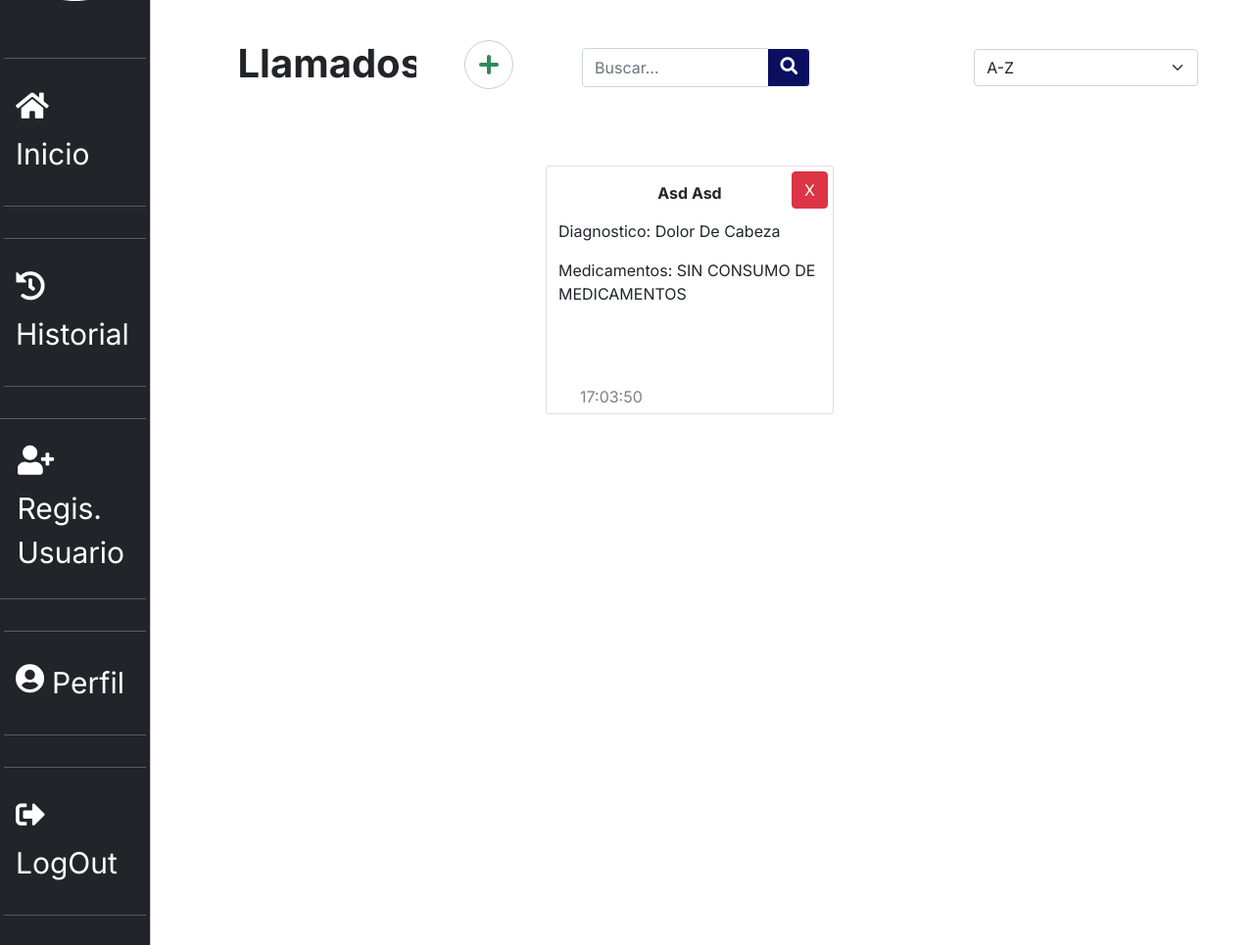
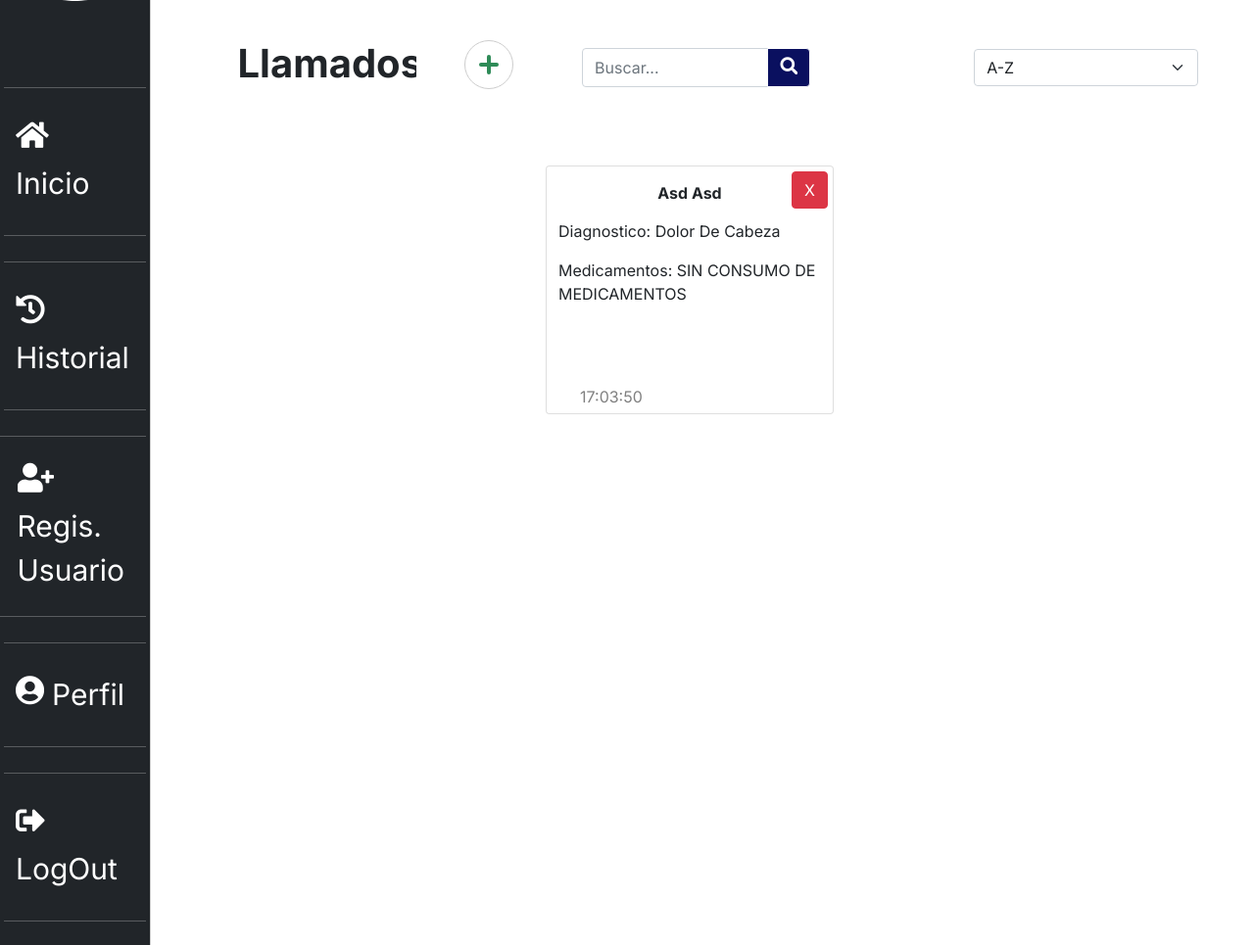
Before and after one commit to GinOnline/Hospital, a PHP site: page / in a window 1280 px wide. Shown: the part 174-1139 px from the top of the page at 98% size. Run offline with PHP 8.4, Linux system fonts and the light colour scheme; the visitor is signed in with stand-in values (Sample User, id 1); data comes from the database, SQL or seed files in the repository; data that the repository does not hold is empty; some libraries are stand-ins or nearby versions; some web fonts are replaced.

Commit message:
Cambios Gaby

```diff
--- a/Main/carga_form_turno.php
+++ b/Main/carga_form_turno.php
@@ -7,7 +7,7 @@ error_reporting(-1);
 
 if (!empty($_POST['uploadBtn'])) {
 
-    echo "Nice";
+    echo "Nice ";
     $dni = $_POST['dni'];
 
     $diag = $_POST['diag'];
--- a/Main/conection.php
+++ b/Main/conection.php
@@ -3,7 +3,7 @@
      //conectamos Con el servidor
     $host ="localhost";
     $user ="root";
-    $pass ="";
+    $pass ="Goldman-2019";
     $db="hospital_blue";
 
 
--- a/Main/css/card.css
+++ b/Main/css/card.css
@@ -117,20 +117,28 @@ a {
  }
 
  .card-add {
-  display: flex;
-  align-items: center;
-  justify-content: center;
-
   font-weight: bold;
   font-size: 60px;
   color: snow;
   border-radius: 15%;
-
+  border-color:#212529 ;
+  border-style: solid;
+  border-width: 6px;
   width: 190px;
   height: 254px;
-  background: rgb(72, 98, 73);
+  background: rgb(255, 255, 255);
+  transition: .5s;
  }
-
+ .card-add:hover {
+  font-weight: bold;
+  font-size: 60px;
+  color: #cdcdcd;
+  border-radius: 15%;
+  border-color:#212529 ;
+  border-style: solid;
+  border-width: 6px;
+  background-color: #212529;
+ }
  .card_title{
   text-align: center;
   margin: 15px;
--- a/Main/css/index.css
+++ b/Main/css/index.css
@@ -318,3 +318,11 @@ footer{
   padding-top: 2px;
 
 }
+hr{
+  margin: 0;
+}
+.fa-plus{
+  color:#292e2f;
+  margin-left: 44%;
+  margin-bottom: 5%;
+}
--- a/Main/index.php
+++ b/Main/index.php
@@ -93,44 +93,44 @@ else{
             </li>
             <!-- Inicio -->
 
-            <hr color="gray" style="margin-top: 50px" width="95%" >
+            <hr color="gray" width="95%" style="margin-top: 80px;">
             <a class="side-links nav-link active px-3"href="index.php">
-              <span class="me-2 side-links-text"><i class="fas fa-home"></i>Inicio</span>
+              <span style="text-align:center" class="me-2 side-links-text"><i style="text-align:center" class="fas fa-home"></i>Inicio</span>
             </a>
             <hr color="gray" width="95%" >
 
 
             <!-- Historial -->
 
-            <hr color="gray" width="95%" >
+            <hr color="gray" width="95%" style="margin-top: 10px;">
             <a class="side-links nav-link px-3" href="historial.php">
-                <span class="me-2 side-links-text"><i class="fas fa-history"></i>Historial</span>
+                <span style="text-align:center" class="me-2 side-links-text"><i style="text-align:center" class="fas fa-history"></i>Historial</span>
             </a>
             <hr color="gray" width="95%" >
 
 
             <!-- Register -->
             <div <?php echo $HideForUser; ?>>
-            <hr color="gray" width="95%" >
+            <hr color="gray" width="95%" style="margin-top: 10px;">
             <a class="side-links nav-link px-3" href="register.php">
-            <span class="me-2 side-links-text"> <i class="fas fa-user-plus"></i>Regis. Usuario</span>
+            <span style="text-align:center" class="me-2 side-links-text"> <i style="text-align:center" class="fas fa-user-plus"></i>Regis. Usuario</span>
             </a>
             <hr color="gray" width="95%" ></div>
 
 
 
             <!-- Perfil -->
-            <hr color="gray" width="95%" >
+            <hr color="gray" width="95%" style="margin-top: 10px;">
             <a class="side-links nav-link px-3" href="profile.php">
-              <span class="me-2 side-links-text"><i class="fas fa-user-circle"></i>Perfil</span>
+              <span style="text-align:center"class="me-2 side-links-text"><i style="text-align:center" class="fas fa-user-circle"></i>Perfil</span>
             </a>
             <hr color="gray" width="95%" >
 
 
             <!-- LogOut -->
-            <hr color="gray" width="95%" >
+            <hr color="gray" width="95%" style="margin-top: 10px;">
             <a class="side-links nav-link px-3" href="close.php">
-              <span class="me-2 side-links-text"><i class="fas fa-sign-out-alt"></i> LogOut</span>
+              <span  style="text-align:center"class="me-2 side-links-text"><i style="text-align:center" class="fas fa-sign-out-alt"></i> LogOut</span>
             </a>
             <hr color="gray" width="95%" >
 
@@ -184,7 +184,7 @@ else{
   <br>
   <br>
 
-  <div style="margin-left:10%;--bs-gutter-x:0;">
+  <div style="margin-left:10%;">
     <div class="row justify-content-center --bs-gutter-x:0;">
 
       <div class="col-5 row" style="align-items:center; overflow:auto">
@@ -305,11 +305,12 @@ else{
       $resultado = mysqli_query($con, $sql) or die(mysqli_error($con));
 
       if (mysqli_num_rows($resultado) == 0) { ?>
+
         <!-- Add card -->
         <a class="card-add col-3" href="form_turno.php">
           <strong class="card_title"></strong>
           <div class="card__body">
-            <span>+</span>
+            <i class="fas fa-plus"></i>
           </div>
         </a>
       <?php
```
